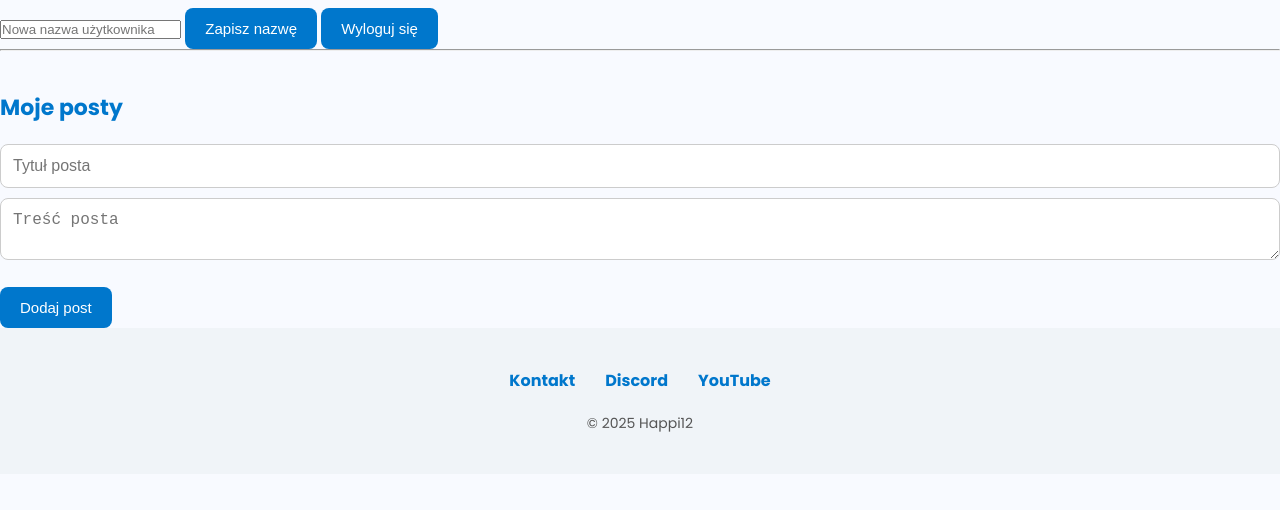
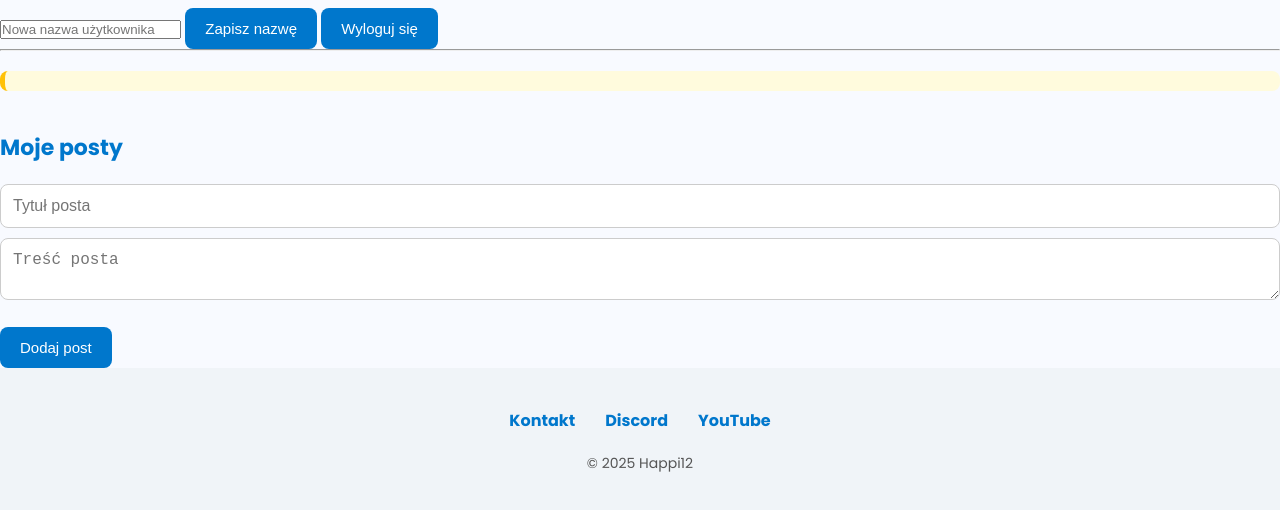
Before and after one commit to Happi12YT/konto, a plain HTML site: page index.html in a window 1280 px wide. Shown: the part 912-1422 px from the top of the page. Before the commit the page ends 1386 px from the top, so only its background shows below. Drawn offline with Linux system fonts and the light colour scheme; no server answers.

Commit message:
Update style.css

```diff
--- a/style.css
+++ b/style.css
@@ -293,3 +293,13 @@ body {
   margin-top: 15px;
   box-shadow: 0 4px 12px rgba(0,0,0,0.05);
 }
+
+.komunikat-box {
+  margin: 20px 0;
+  background: #fffbdd;
+  color: #333;
+  border-left: 5px solid #ffc107;
+  padding: 10px 15px;
+  border-radius: 8px;
+  font-size: 15px;
+}
```
